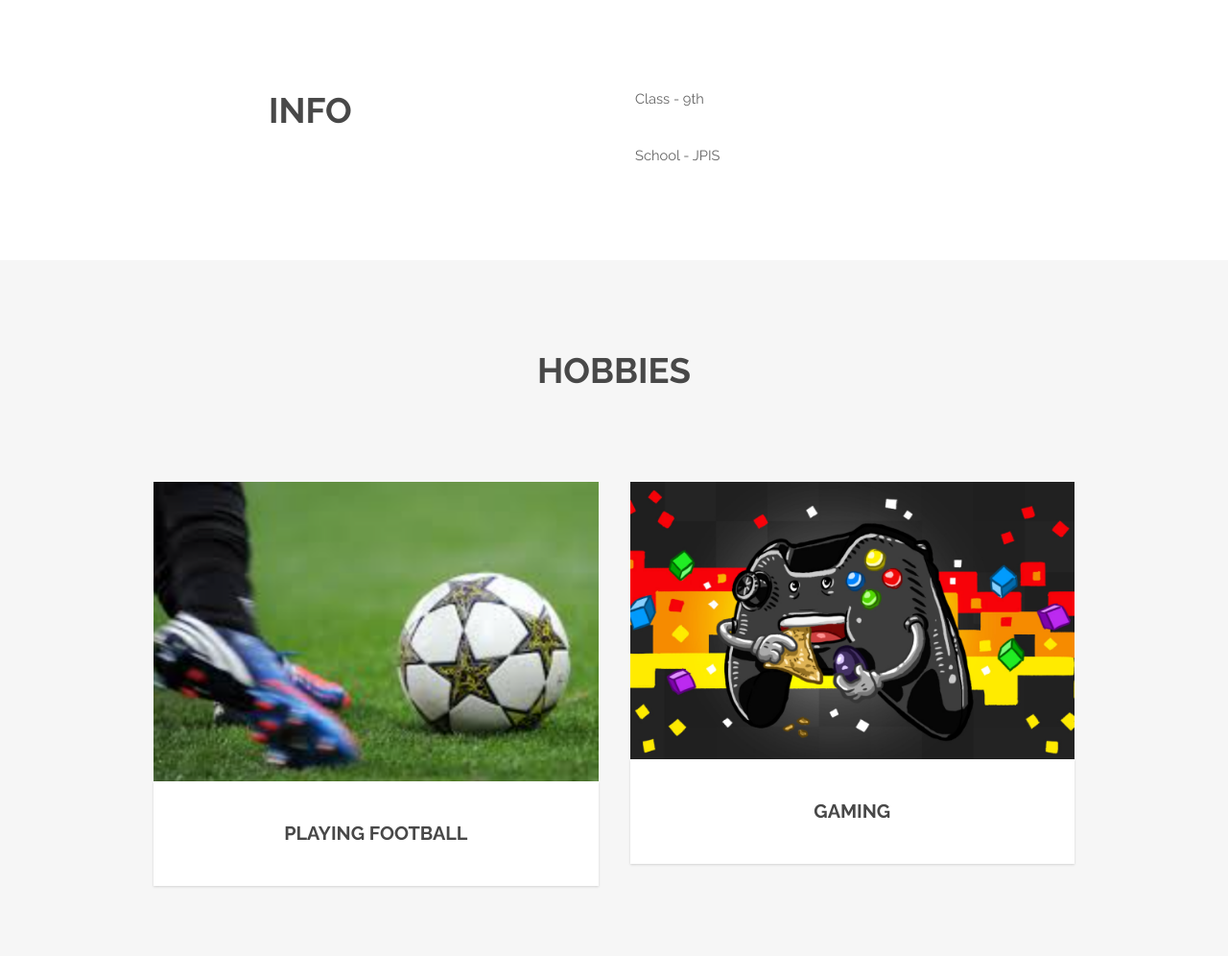
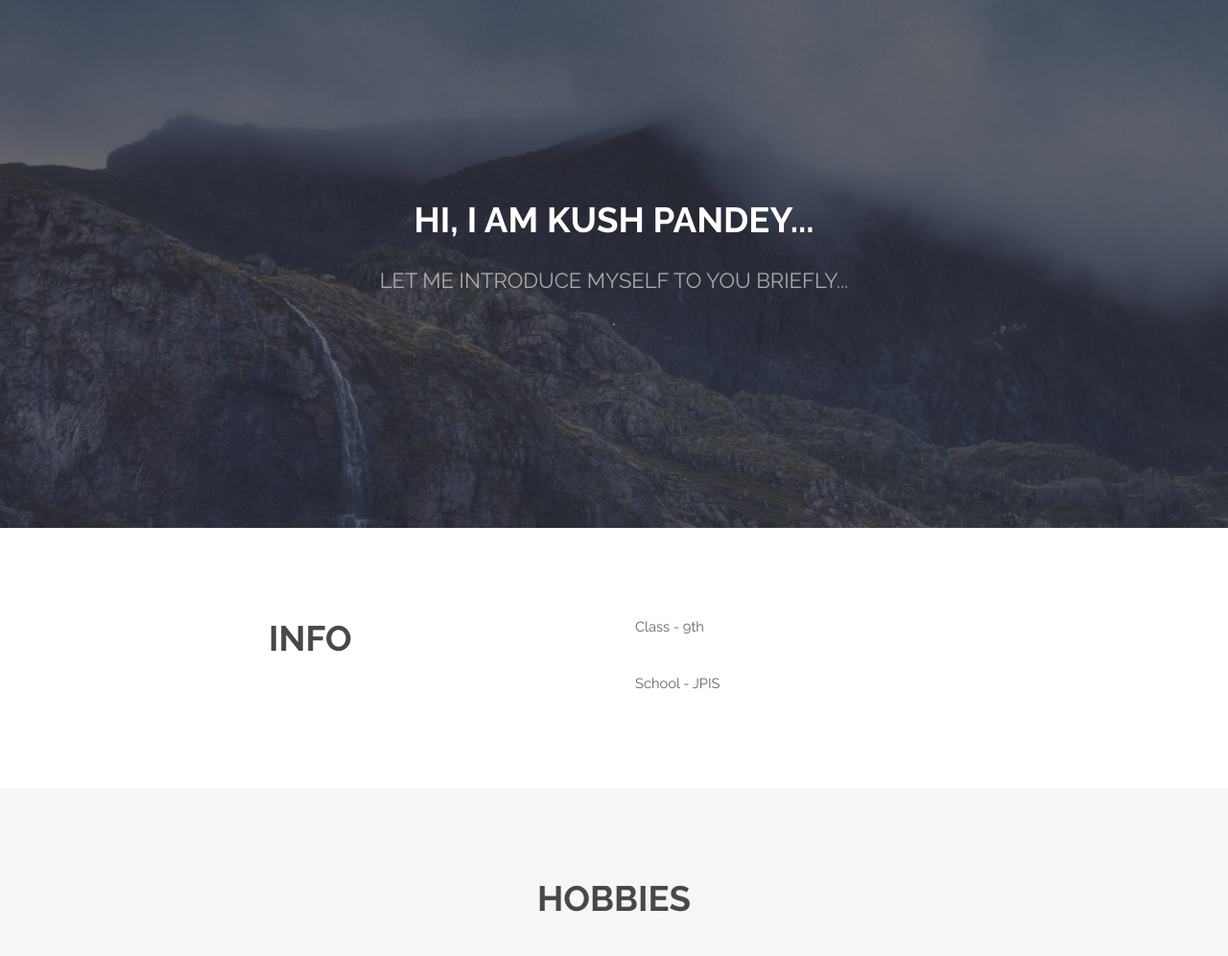
Before and after one commit to kushpandey1811/kushpandey1811.github.io, a plain HTML site: page index.html in a window 1280 px wide. Shown: the top 996 px of the page at 96% size. Drawn offline with Linux system fonts and the light colour scheme.

Commit message:
yayayayayyayayayayyayay

```diff
--- a/index.html
+++ b/index.html
@@ -5,6 +5,14 @@
 	Released for free under the Creative Commons Attribution 3.0 license (templated.co/license)
 -->
 <html>
+
+    <section id="banner">
+        <h2>HI, I AM KUSH PANDEY...</h2>
+        <p>LET ME INTRODUCE MYSELF TO YOU BRIEFLY...<br /> .</p>
+        <ul class="actions">
+
+        </ul>
+    </section>
 	<head>
 		<title>Spatial by TEMPLATED</title>
 		<meta http-equiv="content-type" content="text/html; charset=utf-8" />
```
